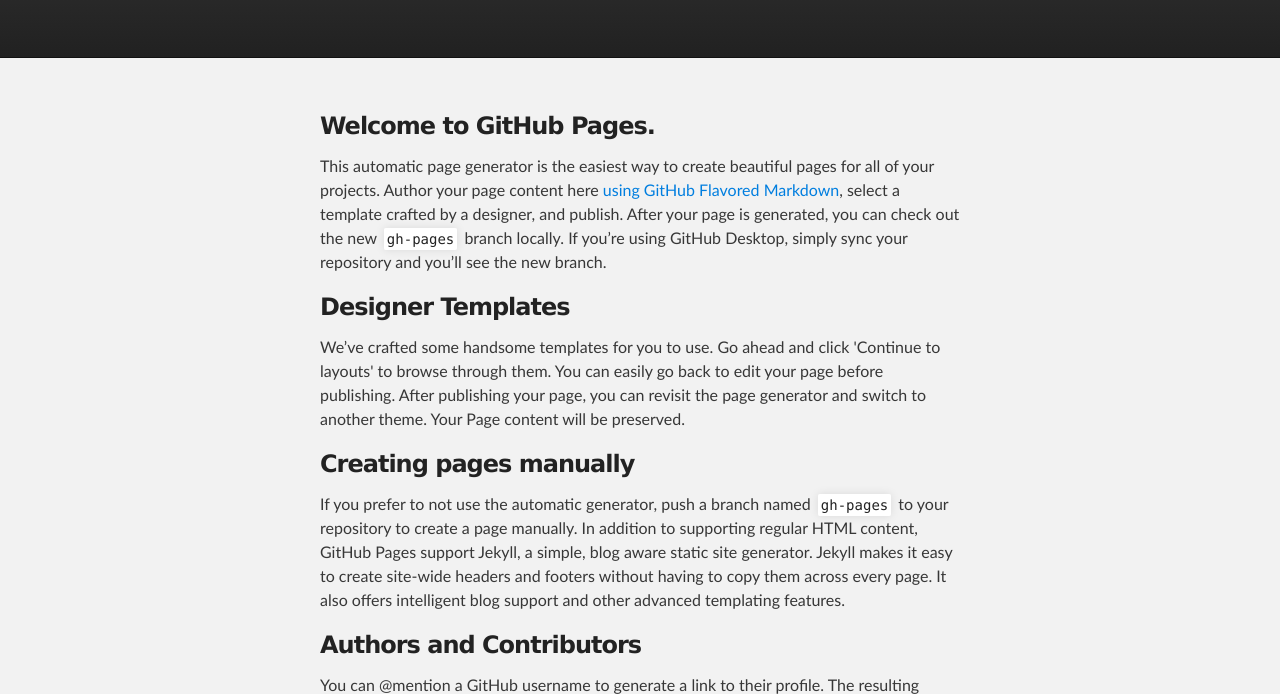
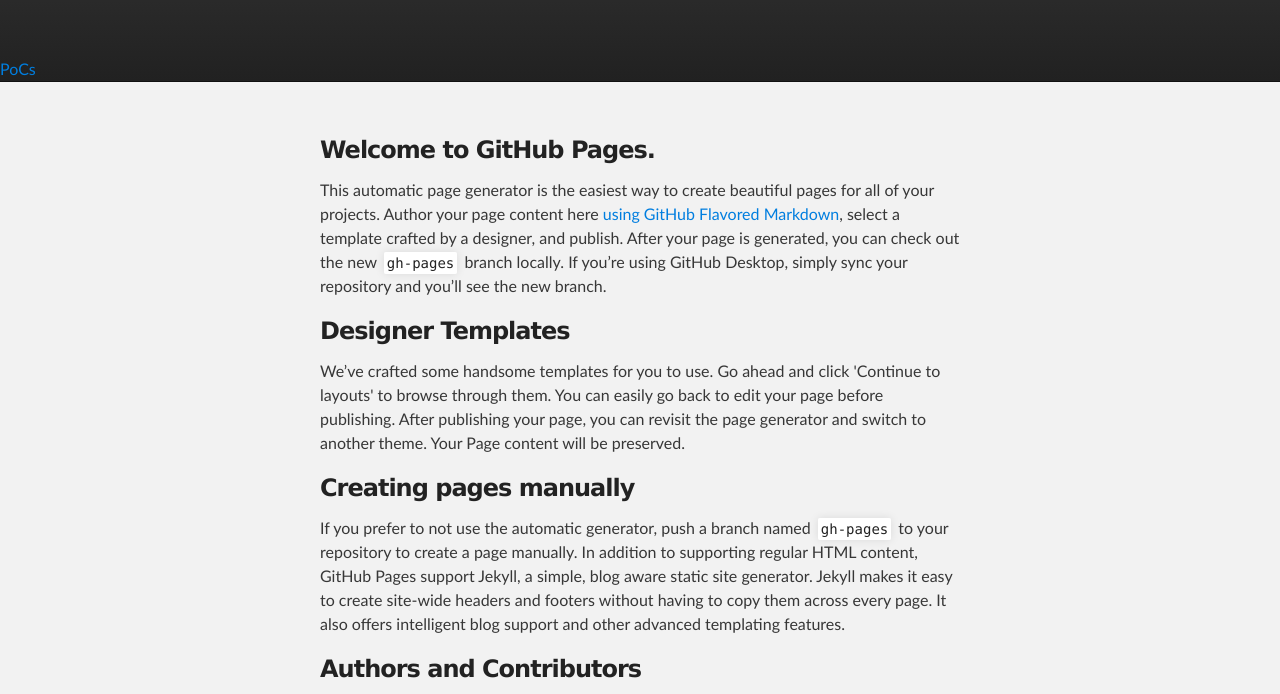
Before and after one commit to ferkojp/ferkojp.github.io, a plain HTML site: page index.html in a window 1280 px wide. Shown: the part 116-810 px from the top of the page. Drawn offline with Linux system fonts and the light colour scheme.

Commit message:
git push

```diff
--- a/index.html
+++ b/index.html
@@ -22,6 +22,7 @@
           <h2 id="project_tagline"></h2>
 
         </header>
+        <a href="PoCs/index.html">PoCs</a>
     </div>
 
     <!-- MAIN CONTENT -->
```
